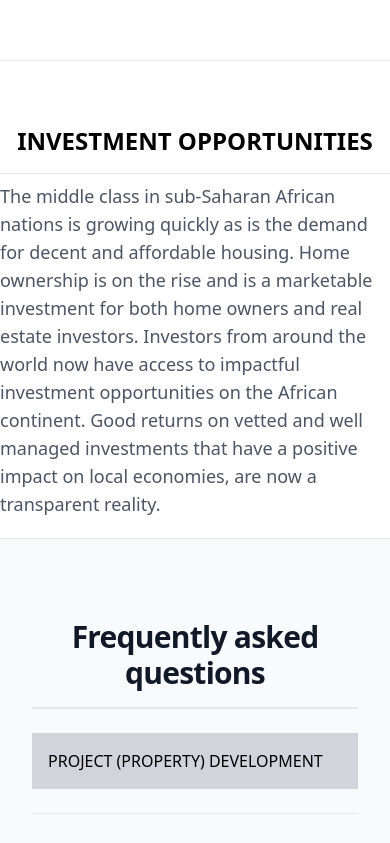
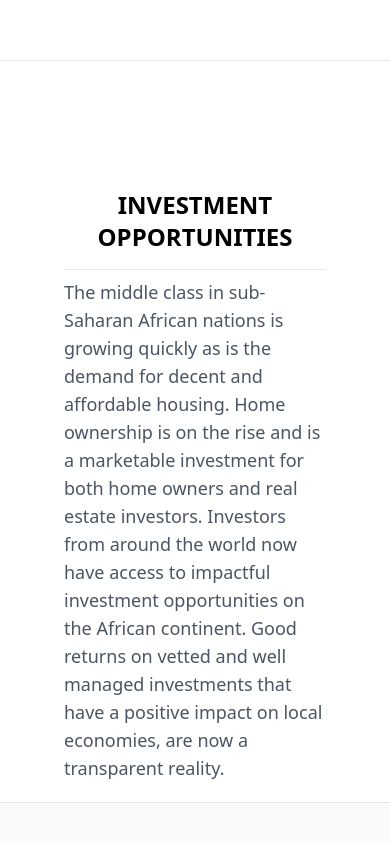
Before and after one commit to BernMasache/sharp-valley-store, a Next.js app: page /home in a window 390 px wide. Shown: the part 2700-3543 px from the top of the page. Built offline with nearby package versions, Linux system fonts and the light colour scheme.

Commit message:
responsive

```diff
--- a/components/home.jsx
+++ b/components/home.jsx
@@ -150,7 +150,7 @@ export default function HomeComponent() {
 
               <section className="mt-16 pt-16 " aria-labelledby="location-heading">
 
-                <div className="border-b border-gray-200 pb-5">
+                <div className="border-b p-16 border-gray-200 pb-5">
                   <h3 className="text-center text-2xl font-bold text-warm-gray-900 sm:text-3xl sm:tracking-tight">
                     INVESTMENT OPPORTUNITIES
 
--- a/components/layouts/main.layout.jsx
+++ b/components/layouts/main.layout.jsx
@@ -131,9 +131,7 @@ export default function MainLayout({ children }) {
                                         {/* Currency selector */}
                                         <form>
                                             <div className="inline-block">
-                                                <label htmlFor="mobile-currency" className="sr-only">
-                                                    Currency
-                                                </label>
+
                                                 <div className="group relative -ml-2 rounded-md border-transparent focus-within:ring-2 focus-within:ring-white">
                                                     <h1 className='text-white'>
                                                         Sharp Valley
@@ -261,7 +259,7 @@ export default function MainLayout({ children }) {
                             >
                                 <Dialog.Panel className="relative ml-auto flex h-full w-full max-w-xs flex-col overflow-y-auto bg-white py-4 pb-12 shadow-xl">
                                     <div className="flex items-center justify-between px-4">
-                                        <h2 className="text-lg font-medium text-gray-900">Filters</h2>
+                                        <h2 className="text-lg font-medium text-gray-900">Categories</h2>
                                         <button
                                             type="button"
                                             className="-mr-2 flex h-10 w-10 items-center justify-center rounded-md bg-white p-2 text-gray-400"
```
